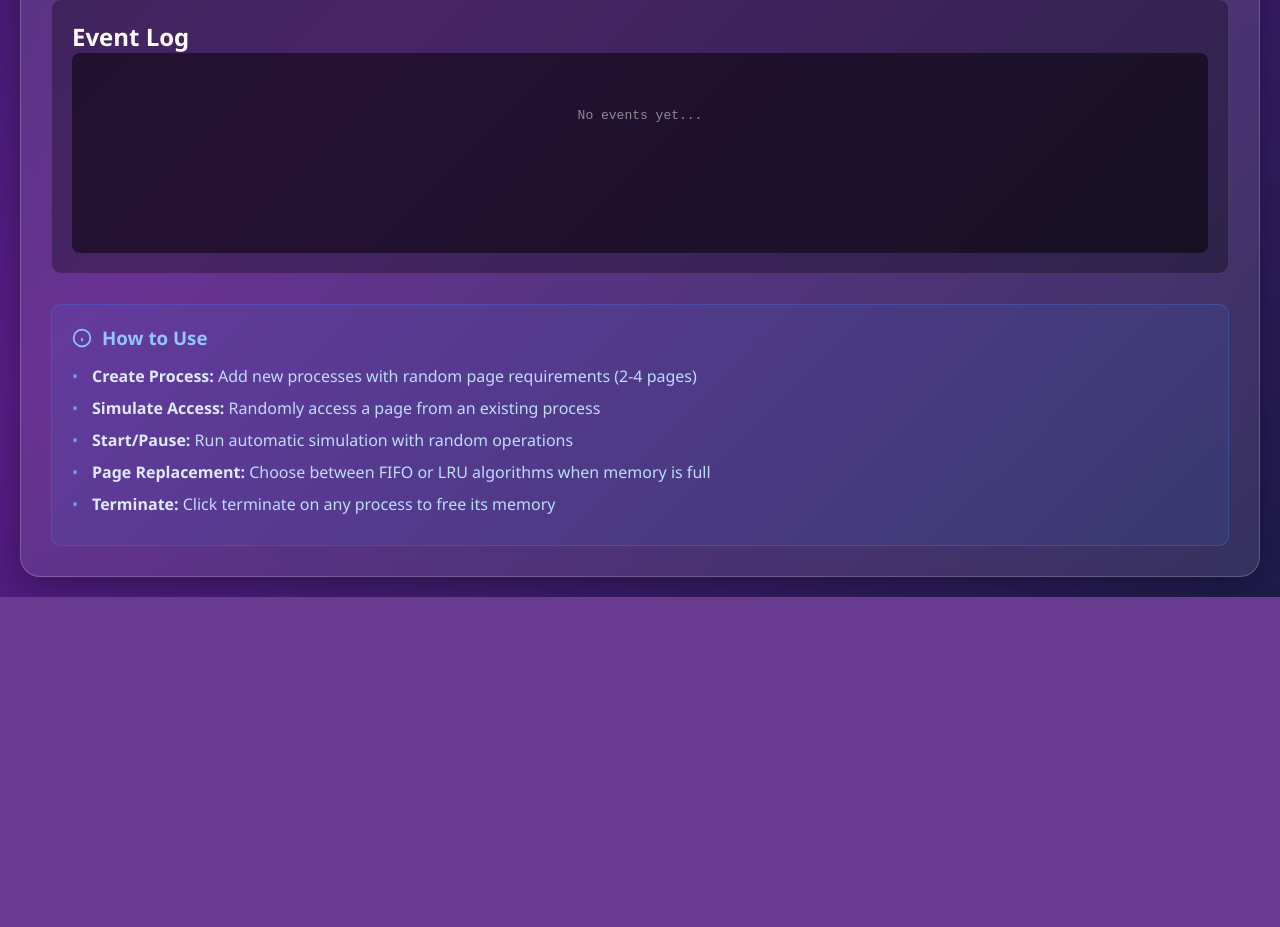
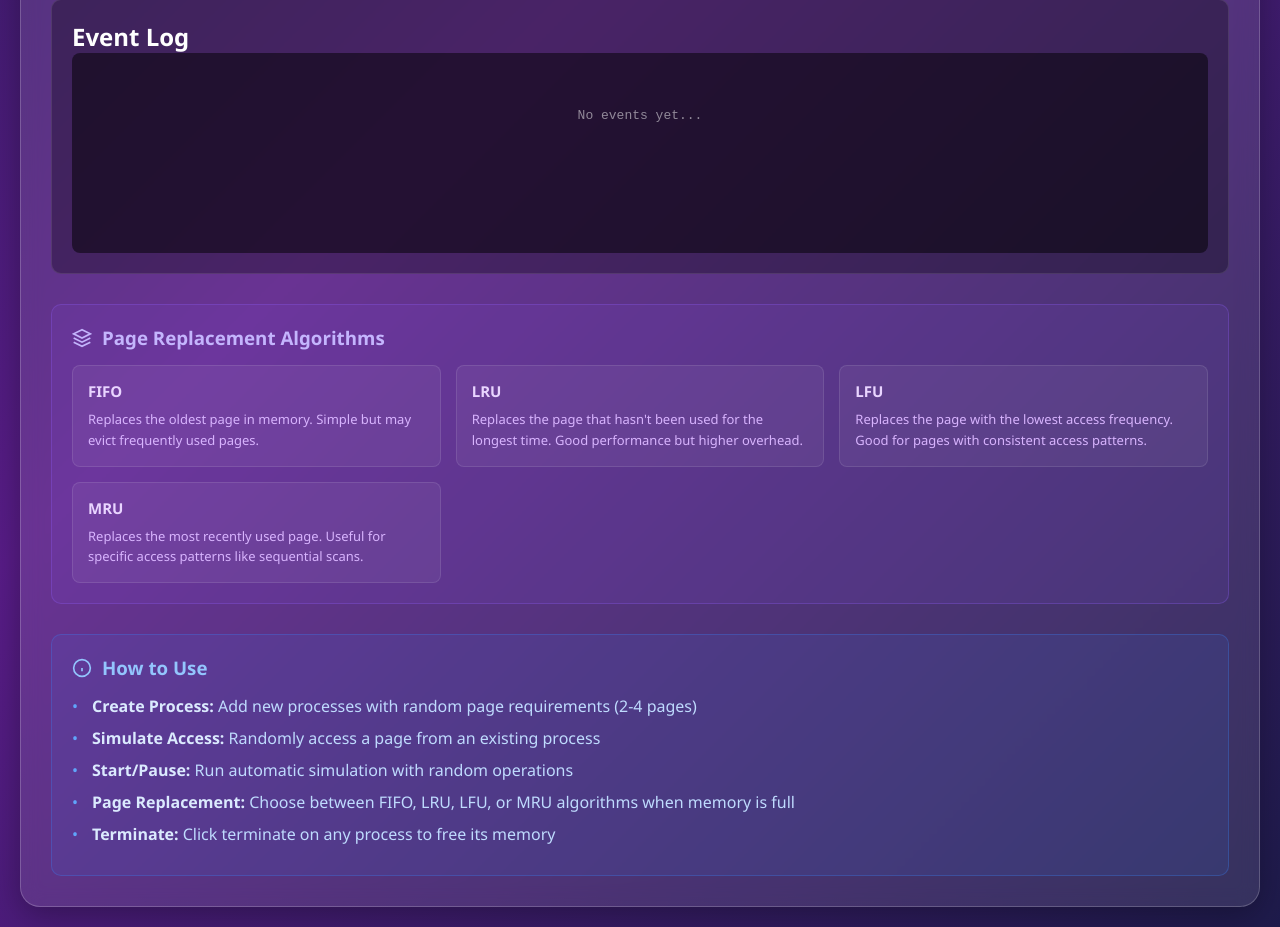
Before and after one commit to Marium-Uddin/memory-managementOS, a Flask app: page / in a window 1280 px wide. Shown: the part 1070-1997 px from the top of the page. Before the commit the page ends 1667 px from the top, so only its background shows below. Run offline with Flask 3, Linux system fonts and the light colour scheme; data that the repository does not hold is empty.

Commit message:
Update index.html

```diff
--- a/templates/index.html
+++ b/templates/index.html
@@ -351,6 +351,48 @@
             color: #dbeafe;
         }
 
+        .algorithm-info {
+            background: rgba(139, 92, 246, 0.1);
+            border: 1px solid rgba(139, 92, 246, 0.3);
+            border-radius: 10px;
+            padding: 20px;
+            margin-top: 30px;
+        }
+
+        .algorithm-info h3 {
+            display: flex;
+            align-items: center;
+            gap: 10px;
+            margin-bottom: 15px;
+            color: #c4b5fd;
+        }
+
+        .algorithm-grid {
+            display: grid;
+            grid-template-columns: repeat(auto-fit, minmax(280px, 1fr));
+            gap: 15px;
+            margin-top: 15px;
+        }
+
+        .algorithm-card {
+            background: rgba(255, 255, 255, 0.05);
+            border: 1px solid rgba(255, 255, 255, 0.1);
+            border-radius: 8px;
+            padding: 15px;
+        }
+
+        .algorithm-card h4 {
+            color: #e9d5ff;
+            margin-bottom: 8px;
+            font-size: 15px;
+        }
+
+        .algorithm-card p {
+            color: #d8b4fe;
+            font-size: 13px;
+            line-height: 1.6;
+        }
+
         @media (max-width: 1024px) {
             .main-content {
                 grid-template-columns: 1fr;
@@ -413,6 +455,8 @@
                 <select id="algorithmSelect">
                     <option value="fifo">FIFO (First In First Out)</option>
                     <option value="lru">LRU (Least Recently Used)</option>
+                    <option value="lfu">LFU (Least Frequently Used)</option>
+                    <option value="mru">MRU (Most Recently Used)</option>
                 </select>
             </div>
             <div class="setting-card">
@@ -477,6 +521,35 @@
             </div>
         </div>
 
+        <div class="algorithm-info">
+            <h3>
+                <svg width="20" height="20" viewBox="0 0 24 24" fill="none" stroke="currentColor" stroke-width="2">
+                    <path d="M12 2L2 7l10 5 10-5-10-5z"></path>
+                    <path d="M2 17l10 5 10-5"></path>
+                    <path d="M2 12l10 5 10-5"></path>
+                </svg>
+                Page Replacement Algorithms
+            </h3>
+            <div class="algorithm-grid">
+                <div class="algorithm-card">
+                    <h4>FIFO</h4>
+                    <p>Replaces the oldest page in memory. Simple but may evict frequently used pages.</p>
+                </div>
+                <div class="algorithm-card">
+                    <h4>LRU</h4>
+                    <p>Replaces the page that hasn't been used for the longest time. Good performance but higher overhead.</p>
+                </div>
+                <div class="algorithm-card">
+                    <h4>LFU</h4>
+                    <p>Replaces the page with the lowest access frequency. Good for pages with consistent access patterns.</p>
+                </div>
+                <div class="algorithm-card">
+                    <h4>MRU</h4>
+                    <p>Replaces the most recently used page. Useful for specific access patterns like sequential scans.</p>
+                </div>
+            </div>
+        </div>
+
         <div class="info-box">
             <h3>
                 <svg width="20" height="20" viewBox="0 0 24 24" fill="none" stroke="currentColor" stroke-width="2">
@@ -490,7 +563,7 @@
                 <li><strong>Create Process:</strong> Add new processes with random page requirements (2-4 pages)</li>
                 <li><strong>Simulate Access:</strong> Randomly access a page from an existing process</li>
                 <li><strong>Start/Pause:</strong> Run automatic simulation with random operations</li>
-                <li><strong>Page Replacement:</strong> Choose between FIFO or LRU algorithms when memory is full</li>
+                <li><strong>Page Replacement:</strong> Choose between FIFO, LRU, LFU, or MRU algorithms when memory is full</li>
                 <li><strong>Terminate:</strong> Click terminate on any process to free its memory</li>
             </ul>
         </div>
```
